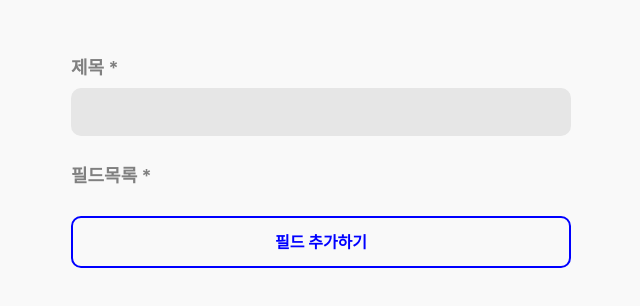
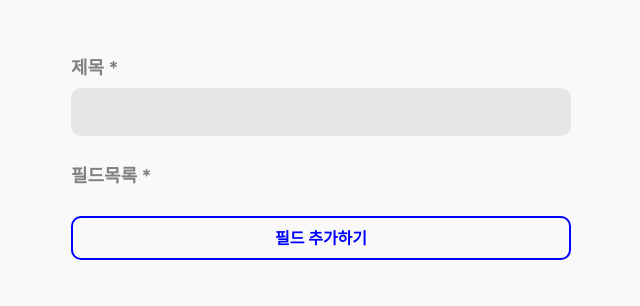
Before and after one commit to wanted-pre-onboarding-09/wanted-codestates-project-9-7-1, a React (Create React App) app: page /create in a window 1280 px wide. Shown: the top 306 px of the page, without its empty margins (319-959 px from the left). Built offline with nearby package versions, Linux system fonts and the light colour scheme.

Commit message:
Fix AddFieldButton

```diff
--- a/src/components/atoms/AddFieldButton.js
+++ b/src/components/atoms/AddFieldButton.js
@@ -1,11 +1,11 @@
 import React from 'react';
 import styled from 'styled-components';
 
-const ButtonWrap = styled.div`
+const ButtonWrap = styled.button`
   min-width: 500px;
-  min-height: 48px;
+  min-height: 40px;
   font-size: 1rem;
-  line-height: 48px;
+  line-height: 40px;
   border-radius: 10px;
   border: 2px solid blue;
   text-align: center;
@@ -14,11 +14,13 @@ const ButtonWrap = styled.div`
     color: blue;
     font-weight: 700;
   }
+
   margin-top: 20px;
   padding-left: 10px;
   padding-right: 10px;
   cursor: pointer;
 `;
+
 function HeadLine() {
   const addField = () => {
     console.log('필드추가');
```
